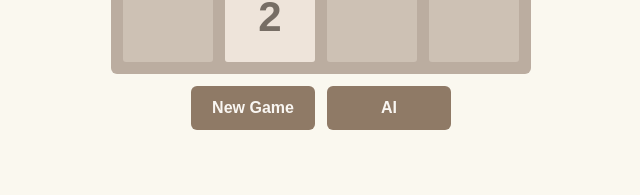
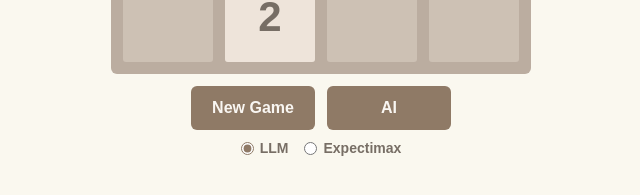
Before and after one commit to christycty/game-2048, a React (Vite) app in the folder client/: page / in a window 1280 px wide. Shown: the part 443-638 px from the top of the page, without its empty margins (319-959 px from the left). Built offline with nearby package versions, Linux system fonts and the light colour scheme.

Commit message:
Let the player choose LLM or expectimax suggestions.
Co-authored-by: Cursor <cursoragent@cursor.com>

```diff
--- a/client/src/App.jsx
+++ b/client/src/App.jsx
@@ -21,6 +21,7 @@ function App() {
     // Tracks a slide or an in-flight suggestion so the AI control can look inactive.
     const [busy, setBusy] = useState(false);
     const [suggesting, setSuggesting] = useState(false);
+    const [aiMode, setAiMode] = useState("llm");
     const [hint, setHint] = useState(null);
 
     // The key listener is bound once, so moves read the latest board from refs.
@@ -31,6 +32,7 @@ function App() {
     const suggestingRef = useRef(false);
     const moveTokenRef = useRef(0);
     const suggestTokenRef = useRef(0);
+    const aiModeRef = useRef(aiMode);
 
     function startGame() {
         const nextTiles = createInitialTiles();
@@ -101,7 +103,7 @@ function App() {
         setHint(null);
 
         try {
-            const suggestion = await suggestMove(tilesToBoard(tilesRef.current), "llm");
+            const suggestion = await suggestMove(tilesToBoard(tilesRef.current), aiModeRef.current);
             if (suggestTokenRef.current !== token) return;
             const reason =
                 typeof suggestion.reason === "string" ? suggestion.reason.trim() : "";
@@ -120,6 +122,11 @@ function App() {
                 if (!animatingRef.current) setBusy(false);
             }
         }
+    }
+
+    function handleModeChange(mode) {
+        aiModeRef.current = mode;
+        setAiMode(mode);
     }
 
     useEffect(() => {
@@ -145,6 +152,8 @@ function App() {
                 onSuggest={handleSuggest}
                 canSuggest={canSuggest}
                 suggesting={suggesting}
+                mode={aiMode}
+                onModeChange={handleModeChange}
             ></ActionPanel>
             {hint && <p className="ai-hint" role="status">{hint}</p>}
         </div>
--- a/client/src/components/ActionPanel.css
+++ b/client/src/components/ActionPanel.css
@@ -1,7 +1,15 @@
+.action-panel {
+    width: 100%;
+    margin: 4px 0 0;
+    display: flex;
+    flex-direction: column;
+    align-items: center;
+    gap: 10px;
+}
+
 .action-background {
     box-sizing: border-box;
     width: 100%;
-    margin: 4px 0 0;
     display: flex;
     align-items: center;
     justify-content: center;
@@ -39,3 +47,50 @@
     outline: 2px solid #776e65;
     outline-offset: 3px;
 }
+
+.ai-mode {
+    margin: 0;
+    padding: 0;
+    border: none;
+    min-inline-size: 0;
+}
+
+.ai-mode-legend {
+    position: absolute;
+    width: 1px;
+    height: 1px;
+    padding: 0;
+    margin: -1px;
+    overflow: hidden;
+    clip: rect(0, 0, 0, 0);
+    white-space: nowrap;
+    border: 0;
+}
+
+.ai-mode-options {
+    display: flex;
+    align-items: center;
+    justify-content: center;
+    gap: 16px;
+}
+
+.ai-mode-option {
+    display: inline-flex;
+    align-items: center;
+    gap: 6px;
+    font-size: 14px;
+    font-weight: bold;
+    color: #776e65;
+    cursor: pointer;
+    user-select: none;
+}
+
+.ai-mode:disabled .ai-mode-option {
+    opacity: 0.45;
+    cursor: default;
+}
+
+.ai-mode-option input {
+    accent-color: #8f7a66;
+    margin: 0;
+}
--- a/client/src/components/ActionPanel.jsx
+++ b/client/src/components/ActionPanel.jsx
@@ -1,7 +1,13 @@
 import "./ActionPanel.css";
 
-function ActionPanel({ onNewGame, onSuggest, canSuggest, suggesting }) {
+const MODES = [
+    { value: "llm", label: "LLM" },
+    { value: "expectimax", label: "Expectimax" },
+];
+
+function ActionPanel({ onNewGame, onSuggest, canSuggest, suggesting, mode, onModeChange }) {
     return (
+        <div className="action-panel">
             <div className="action-background">
                 <button type="button" className="action-button" onClick={onNewGame}>
                     New Game
@@ -16,6 +22,24 @@ function ActionPanel({ onNewGame, onSuggest, canSuggest, suggesting }) {
                     {suggesting ? "Thinking…" : "AI"}
                 </button>
             </div>
+            <fieldset className="ai-mode" disabled={suggesting}>
+                <legend className="ai-mode-legend">AI mode</legend>
+                <div className="ai-mode-options" role="radiogroup" aria-label="AI mode">
+                    {MODES.map((option) => (
+                        <label key={option.value} className="ai-mode-option">
+                            <input
+                                type="radio"
+                                name="ai-mode"
+                                value={option.value}
+                                checked={mode === option.value}
+                                onChange={() => onModeChange(option.value)}
+                            />
+                            {option.label}
+                        </label>
+                    ))}
+                </div>
+            </fieldset>
+        </div>
     );
 }
 
```
Also changed, not shown: 1 other file (tests, documents, lock files or other folders). Lines whose indentation alone changed are shown as unchanged.
